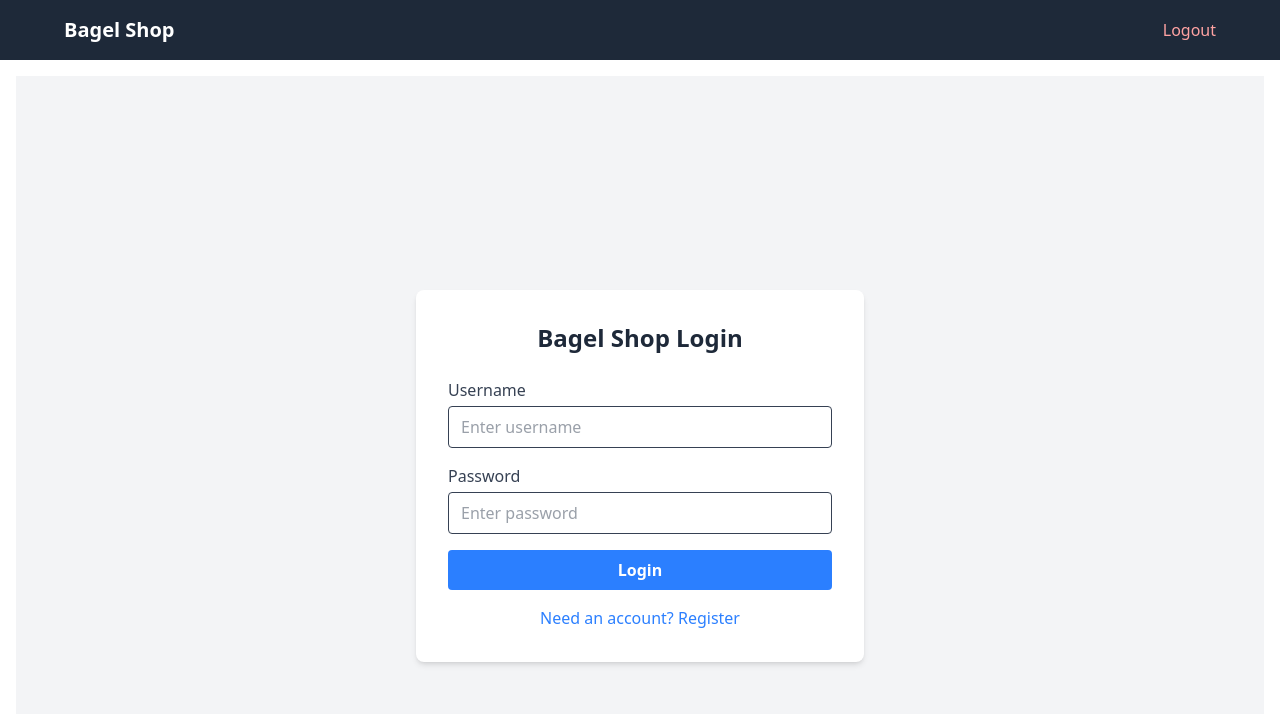
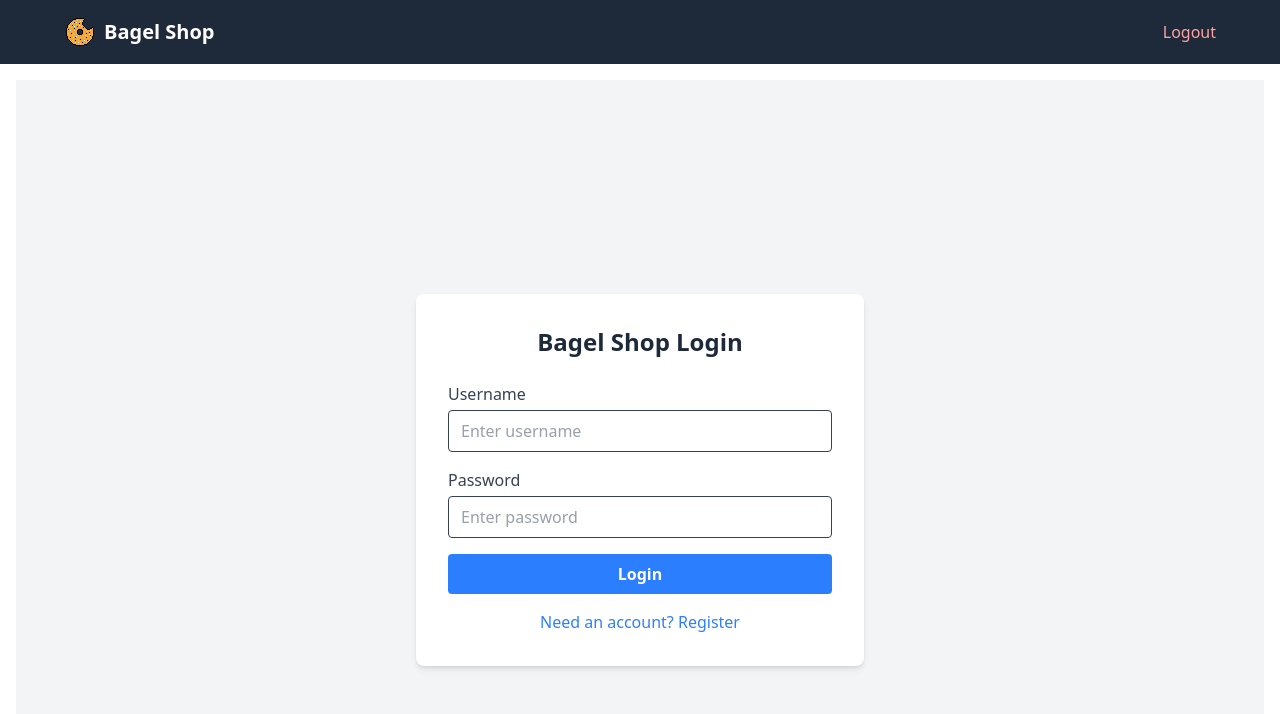
Before and after one commit to joshuagudgel/bagel-order-simple, a React (Vite) app in the folder frontend/: page /login in a window 1280 px wide. Shown: the top 714 px of the page. Built offline with nearby package versions, Linux system fonts and the light colour scheme; no server answers; sample sign-in values are in the browser's storage.

Commit message:
add logo to navbar

```diff
--- a/frontend/src/components/Navbar.jsx
+++ b/frontend/src/components/Navbar.jsx
@@ -1,4 +1,5 @@
 import React from 'react';
+import bagelLogo from '../assets/images/bagel-logo.png';
 import { Link, useNavigate } from 'react-router-dom';
 import { useAuth, ROLES } from '../context/AuthContext';
 
@@ -16,7 +17,10 @@ const Navbar = () => {
   return (
     <nav className="bg-gray-800 text-white p-4">
       <div className="max-w-6xl mx-auto flex justify-between items-center">
-        <div className="font-bold text-xl">Bagel Shop</div>
+        <div className="font-bold text-xl flex items-center">
+          <img src={bagelLogo} alt="Bagel Shop Logo" className="h-8 w-8 mr-2" />
+          Bagel Shop
+        </div>
 
         <ul className="flex space-x-6">
           {/* Customer and Dev can see Order Form */}
```
Also changed, not shown: frontend/src/assets/images/bagel-logo.png (added).
